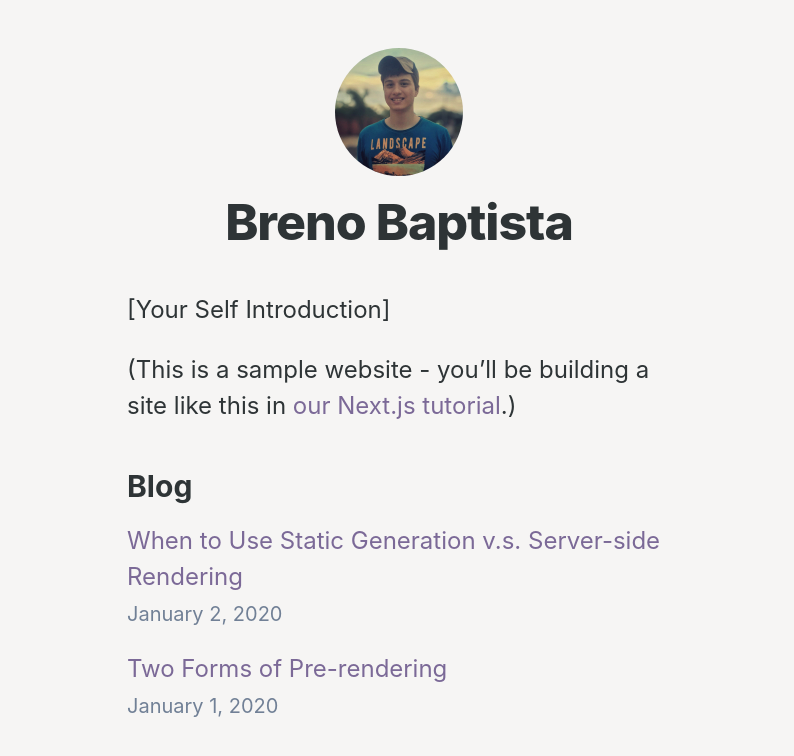
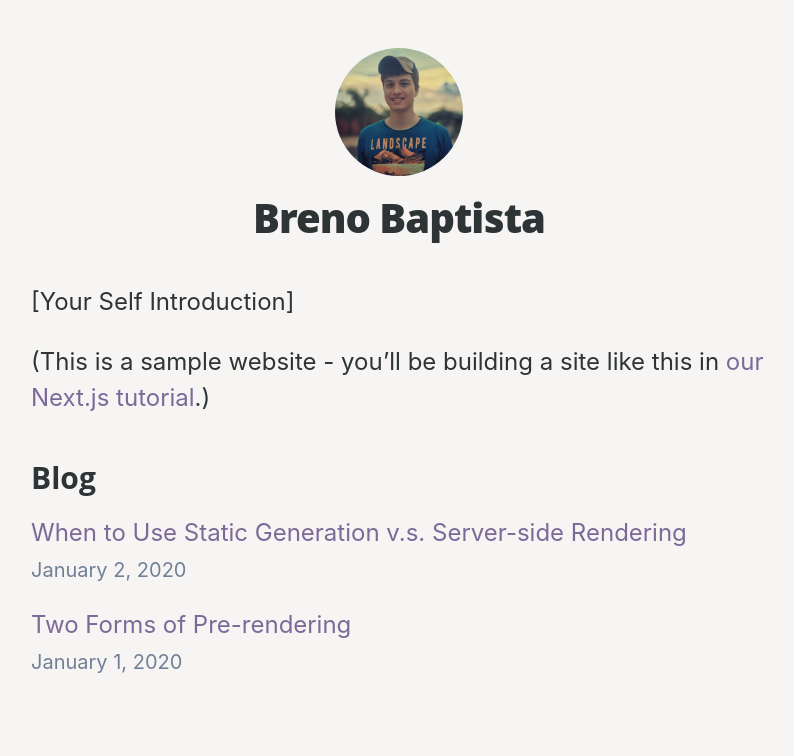
Before and after one commit to brenobaptista/blog, a Next.js app: page / in a window 1280 px wide. Shown: the top 756 px of the page, without its empty margins (241-1035 px from the left). Built offline with nearby package versions, Linux system fonts and the light colour scheme.

Commit message:
Set h1 and h2 global styles

```diff
--- a/src/pages/posts/[id].tsx
+++ b/src/pages/posts/[id].tsx
@@ -3,7 +3,6 @@ import { GetStaticProps, GetStaticPaths } from 'next'
 
 import Layout from '../../components/Layout'
 import Date from '../../components/Date'
-import Article from '../../styles/pages/Article'
 import { getAllPostIds, getPostData } from '../../lib/posts'
 
 export const getStaticPaths: GetStaticPaths = async () => {
@@ -36,11 +35,11 @@ const Post = ({ postData }: Props): JSX.Element => (
     <Head>
       <title>{postData.title}</title>
     </Head>
-    <Article>
+    <article>
       <h1>{postData.title}</h1>
       <Date date={postData.date} />
       <div dangerouslySetInnerHTML={{ __html: postData.contentHtml }} />
-    </Article>
+    </article>
   </Layout>
 )
 
--- a/src/styles/components/Layout.ts
+++ b/src/styles/components/Layout.ts
@@ -1,7 +1,7 @@
 import styled from 'styled-components'
 
 export const Container = styled.div`
-  max-width: 576px;
+  max-width: 768px;
   padding: 0 16px;
   margin: 48px auto 96px;
 
@@ -31,20 +31,6 @@ export const Header = styled.header`
   a {
     color: inherit;
   }
-
-  h1 {
-    font-size: 2.5rem;
-    line-height: 1.2;
-    font-weight: 800;
-    letter-spacing: -0.05rem;
-    margin: 16px 0;
-  }
-
-  h2 {
-    font-size: 1.5rem;
-    line-height: 1.4;
-    margin: 16px 0;
-  }
 `
 
 export const BackToHome = styled.div`
--- a/src/styles/global.ts
+++ b/src/styles/global.ts
@@ -24,4 +24,22 @@ export default createGlobalStyle`
     color: #2e3436;
     background-color: #f6f5f4;
   }
+
+  h1, h2 {
+    font-family: Open Sans, Source Sans Pro;
+  }
+
+  h1 {
+    font-size: 2rem;
+    line-height: 1.3;
+    font-weight: 800;
+    letter-spacing: -0.05rem;
+    margin: 16px 0;
+  }
+
+  h2 {
+    font-size: 1.5rem;
+    line-height: 1.4;
+    margin: 16px 0;
+  }
 `
--- a/src/styles/pages/Home.ts
+++ b/src/styles/pages/Home.ts
@@ -10,12 +10,6 @@ export const Blog = styled.section`
   line-height: 1.5;
   padding-top: 1px;
 
-  h2 {
-    font-size: 1.5rem;
-    line-height: 1.4;
-    margin: 16px 0;
-  }
-
   ul {
     list-style: none;
     padding: 0;
```
Also changed, not shown: src/styles/pages/Article.ts (deleted, +0 -13 lines).
